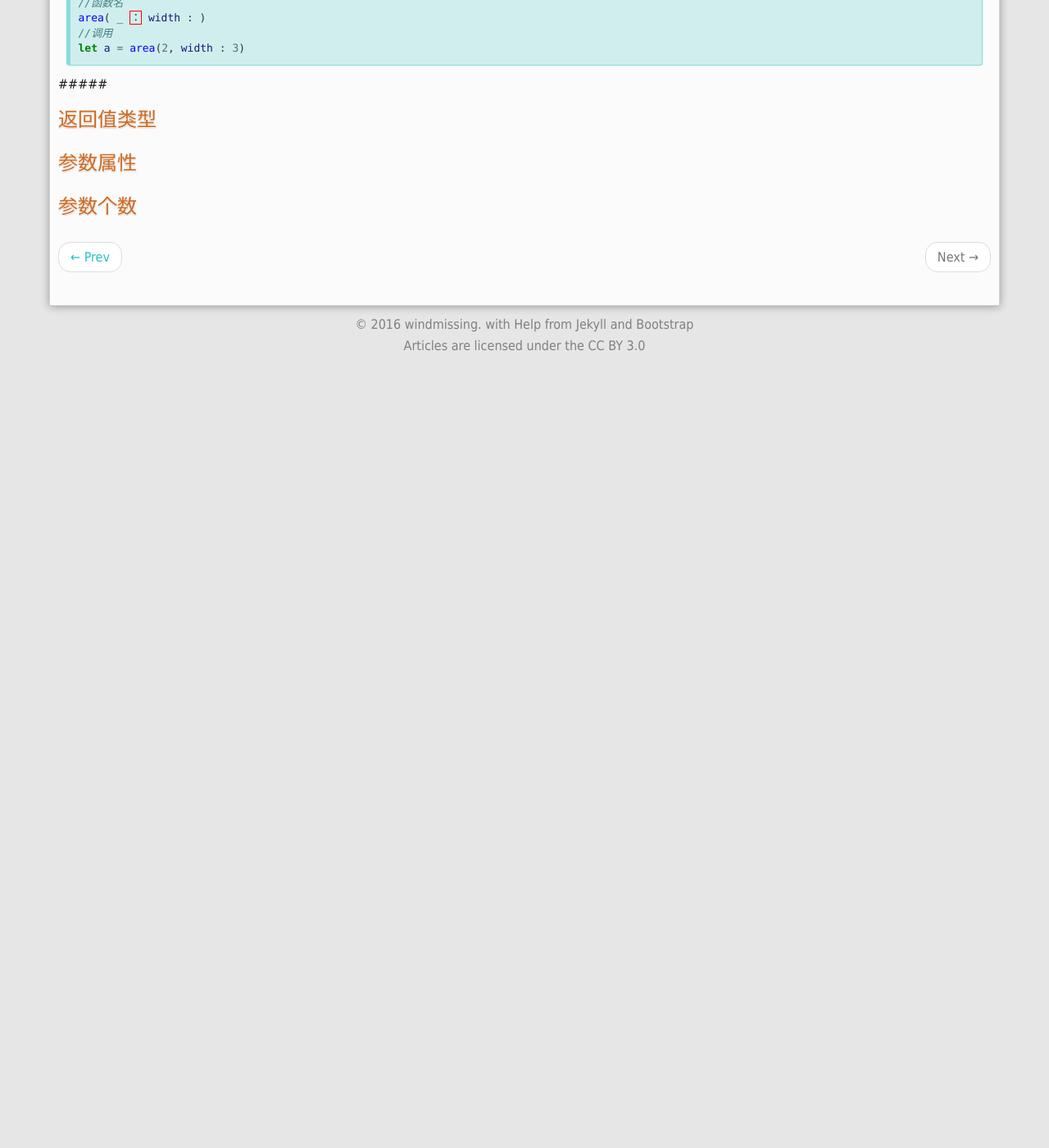
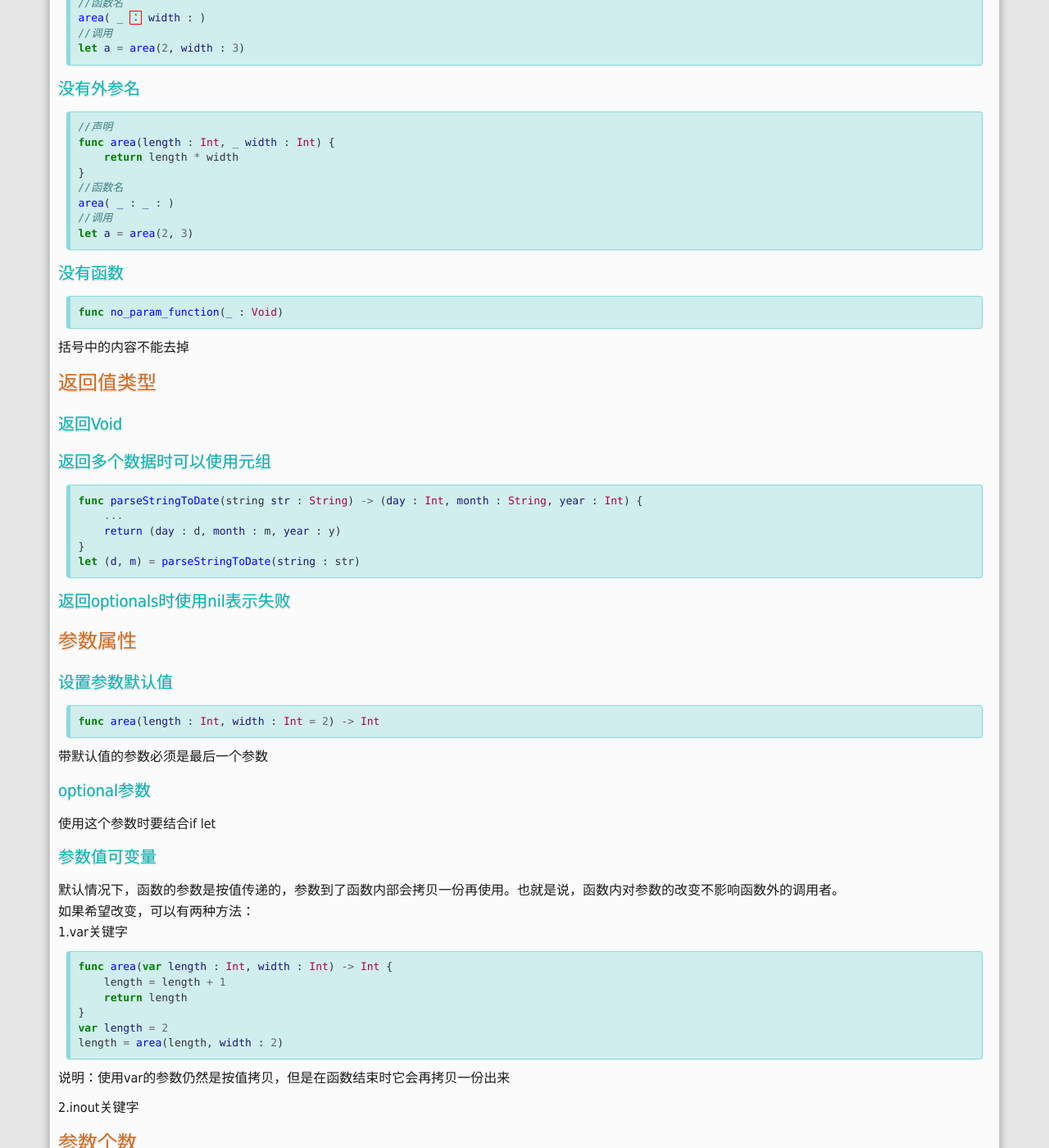
Before and after one commit to windmissing/windmissing.github.io, a Jekyll site: the page built from _posts/2016-06-23-swift-function.md, in a window 1280 px wide and 1400 px high, scrolled down 787 px. Shown: the whole window at 82% size. Built offline with Jekyll 4.4.1, drawn with Linux system fonts in a browser that asks for light colours; Markdown is read by kramdown in place of the engine named in the settings; comment, search, counter and statistics services are not loaded; before the commit the page ends 1227 px from its top, so only the background shows below that.

Commit message:
Update 2016-06-23-swift-function.md

````diff
--- a/_posts/2016-06-23-swift-function.md
+++ b/_posts/2016-06-23-swift-function.md
@@ -42,9 +42,65 @@ area( _ ： width : )
 let a = area(2, width : 3)
 ```
 
-#####
+##### 没有外参名
+
+```swift
+//声明
+func area(length : Int, _ width : Int) {
+    return length * width
+}
+//函数名
+area( _ : _ : )
+//调用
+let a = area(2, 3)
+```
+
+##### 没有函数
+
+```swift
+func no_param_function(_ : Void)
+```
+括号中的内容不能去掉
+
 #### 返回值类型
+##### 返回Void
+##### 返回多个数据时可以使用元组
 
+```swift
+func parseStringToDate(string str : String) -> (day : Int, month : String, year : Int) {
+    ...
+    return (day : d, month : m, year : y)
+}
+let (d, m) = parseStringToDate(string : str)
+```
+
+##### 返回optionals时使用nil表示失败
 #### 参数属性
+##### 设置参数默认值
+
+```swift
+func area(length : Int, width : Int = 2) -> Int
+```
+带默认值的参数必须是最后一个参数
+
+##### optional参数
+使用这个参数时要结合if let
+
+##### 参数值可变量
+默认情况下，函数的参数是按值传递的，参数到了函数内部会拷贝一份再使用。也就是说，函数内对参数的改变不影响函数外的调用者。
+如果希望改变，可以有两种方法：
+1.var关键字
+
+```swift
+func area(var length : Int, width : Int) -> Int {
+    length = length + 1
+    return length
+}
+var length = 2
+length = area(length, width : 2)
+```
+说明：使用var的参数仍然是按值拷贝，但是在函数结束时它会再拷贝一份出来
+
+2.inout关键字
 
 #### 参数个数
````
